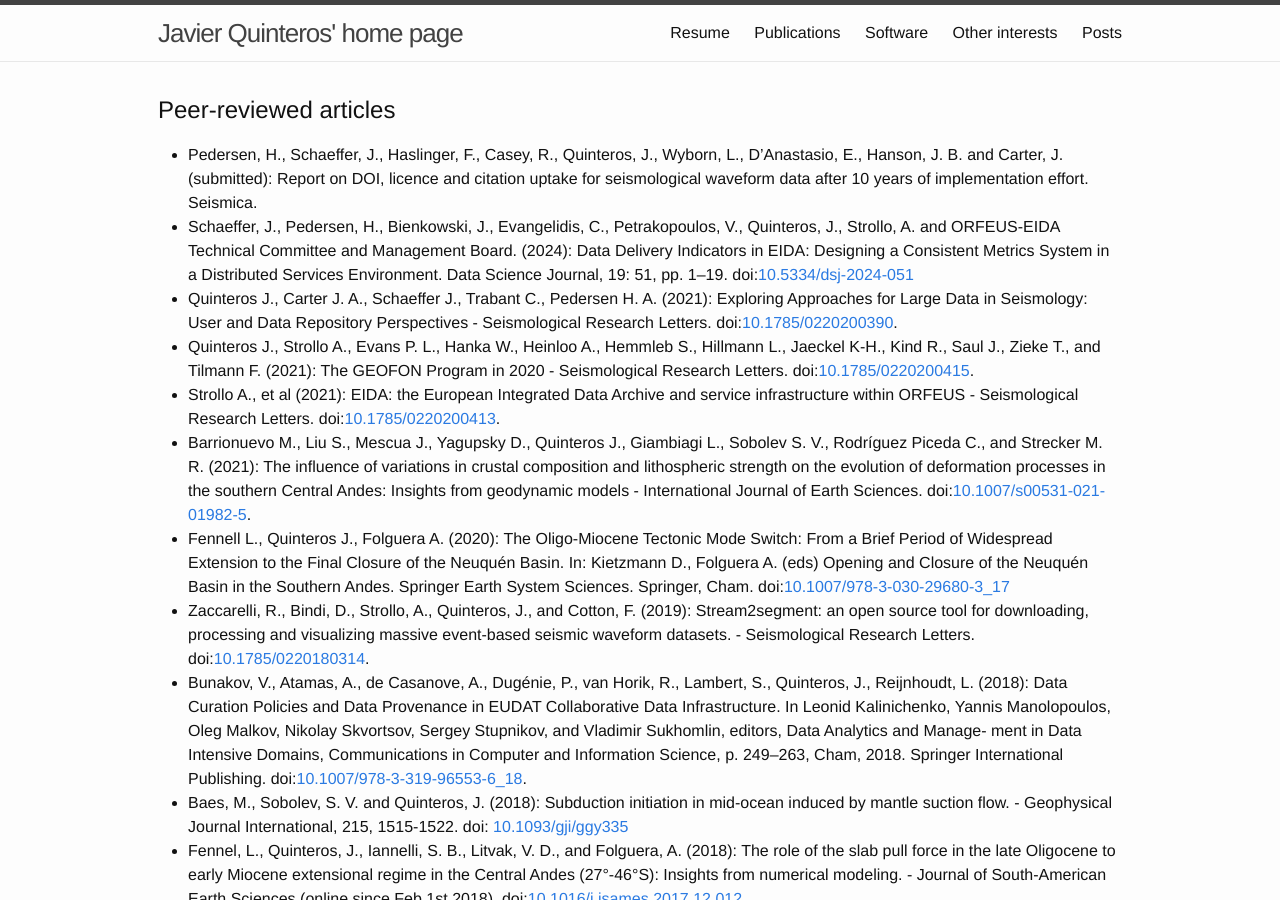
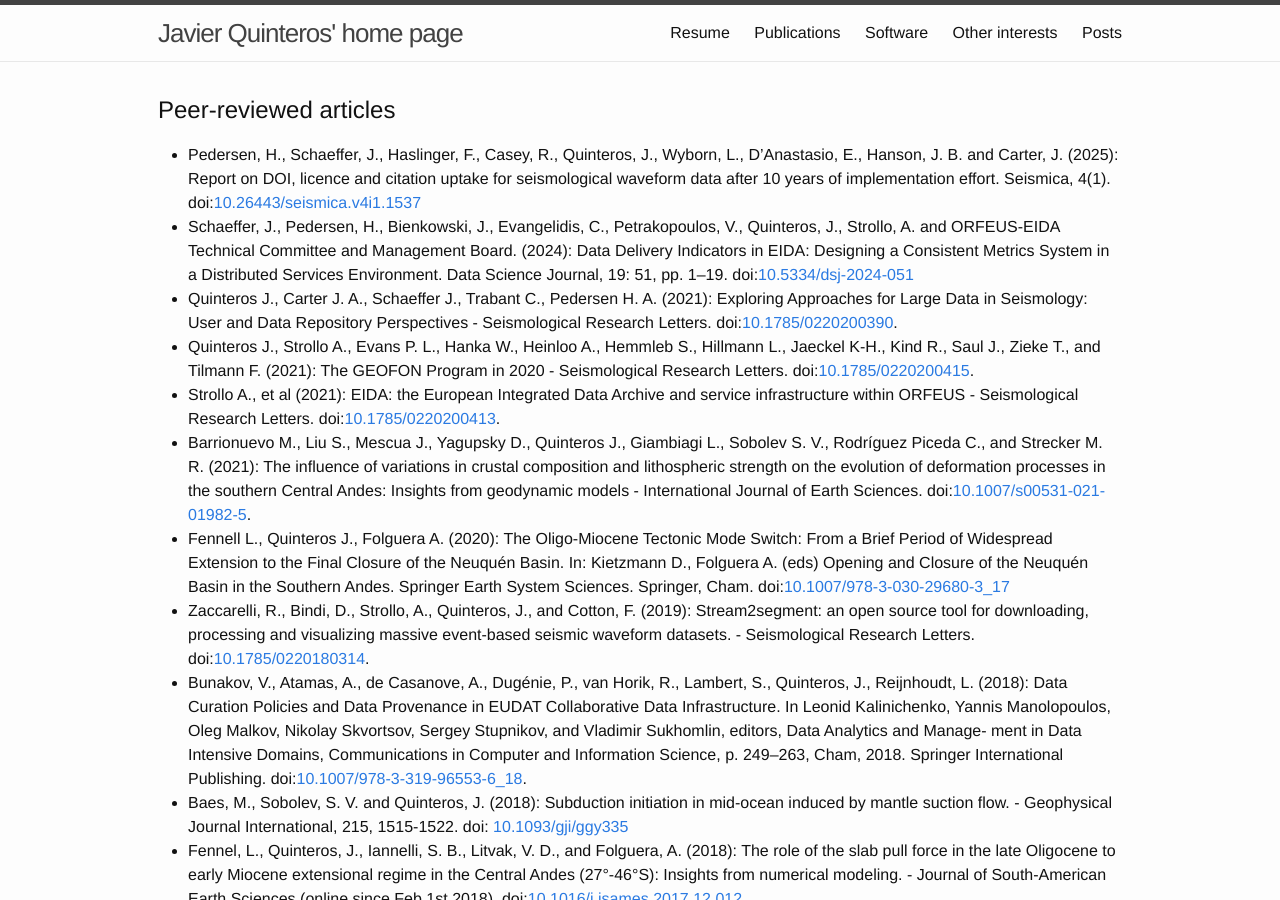
Before and after one commit to javiquinte/javiquinte.github.io, a Jekyll site: the page built from 3-publications.md, in a window 1280 px wide and 900 px high. Built offline with Jekyll 4.4.1, drawn with Linux system fonts in a browser that asks for light colours.

Commit message:
Update paper in Seismica

```diff
--- a/3-publications.md
+++ b/3-publications.md
@@ -7,7 +7,7 @@ publications: publications
 
 Peer-reviewed articles
 ----------------------
-* Pedersen, H., Schaeffer, J., Haslinger, F., Casey, R., Quinteros, J., Wyborn, L., D’Anastasio, E., Hanson, J. B. and Carter, J. (submitted): Report on DOI, licence and citation uptake for seismological waveform data after 10 years of implementation effort. Seismica.
+* Pedersen, H., Schaeffer, J., Haslinger, F., Casey, R., Quinteros, J., Wyborn, L., D’Anastasio, E., Hanson, J. B. and Carter, J. (2025): Report on DOI, licence and citation uptake for seismological waveform data after 10 years of implementation effort. Seismica, 4(1). doi:[10.26443/seismica.v4i1.1537](https://doi.org/10.26443/seismica.v4i1.1537)
 * Schaeffer, J., Pedersen, H., Bienkowski, J., Evangelidis, C., Petrakopoulos, V., Quinteros, J., Strollo, A. and ORFEUS-EIDA Technical Committee and Management Board. (2024): Data Delivery Indicators in EIDA: Designing a Consistent Metrics System in a Distributed Services Environment. Data Science Journal, 19: 51, pp. 1–19. doi:[10.5334/dsj-2024-051](https://doi.org/10.5334/dsj-2024-051)
 * Quinteros J., Carter J. A., Schaeffer J., Trabant C., Pedersen H. A. (2021): Exploring Approaches for Large Data in Seismology: User and Data Repository Perspectives - Seismological Research Letters. doi:[10.1785/0220200390](https://doi.org/10.1785/0220200390).
 * Quinteros J., Strollo A., Evans P. L., Hanka W., Heinloo A., Hemmleb S., Hillmann L., Jaeckel K-H., Kind R., Saul J., Zieke T., and Tilmann F. (2021): The GEOFON Program in 2020 - Seismological Research Letters. doi:[10.1785/0220200415](https://doi.org/10.1785/0220200415).
```
